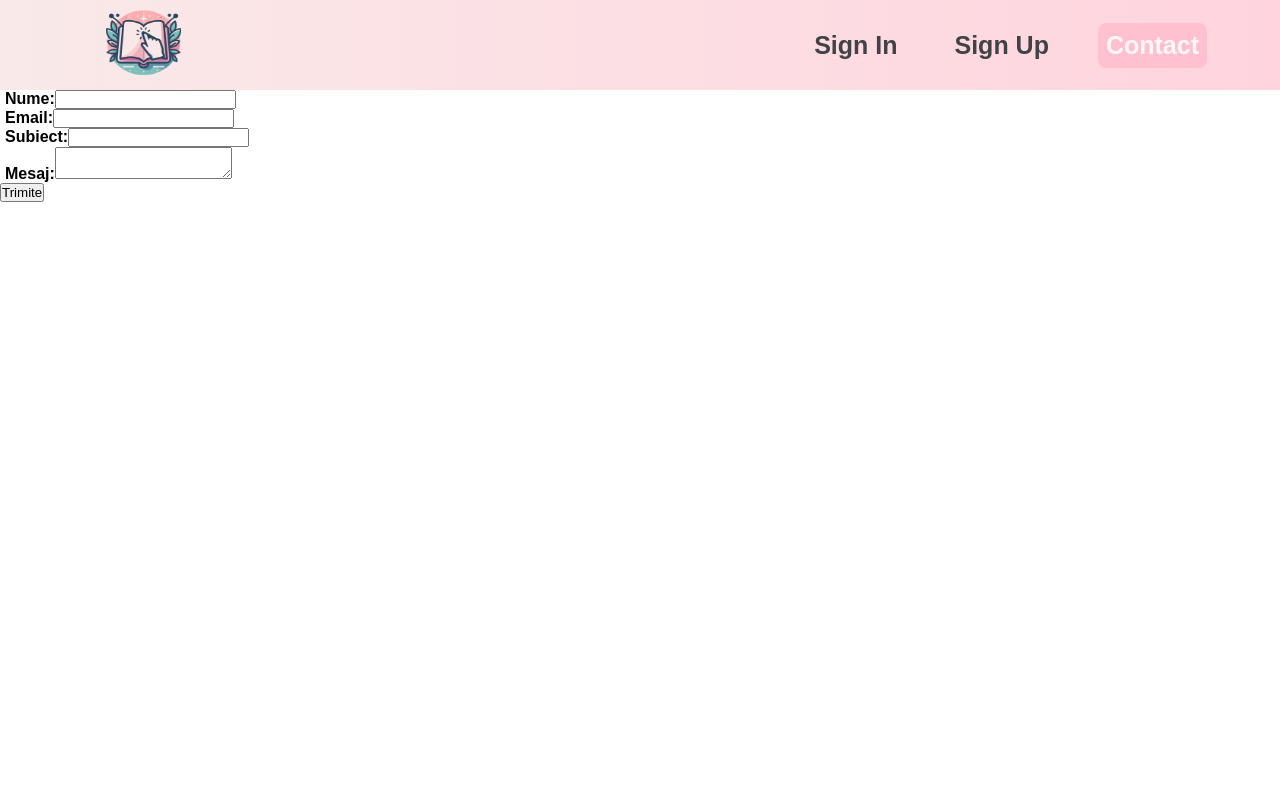
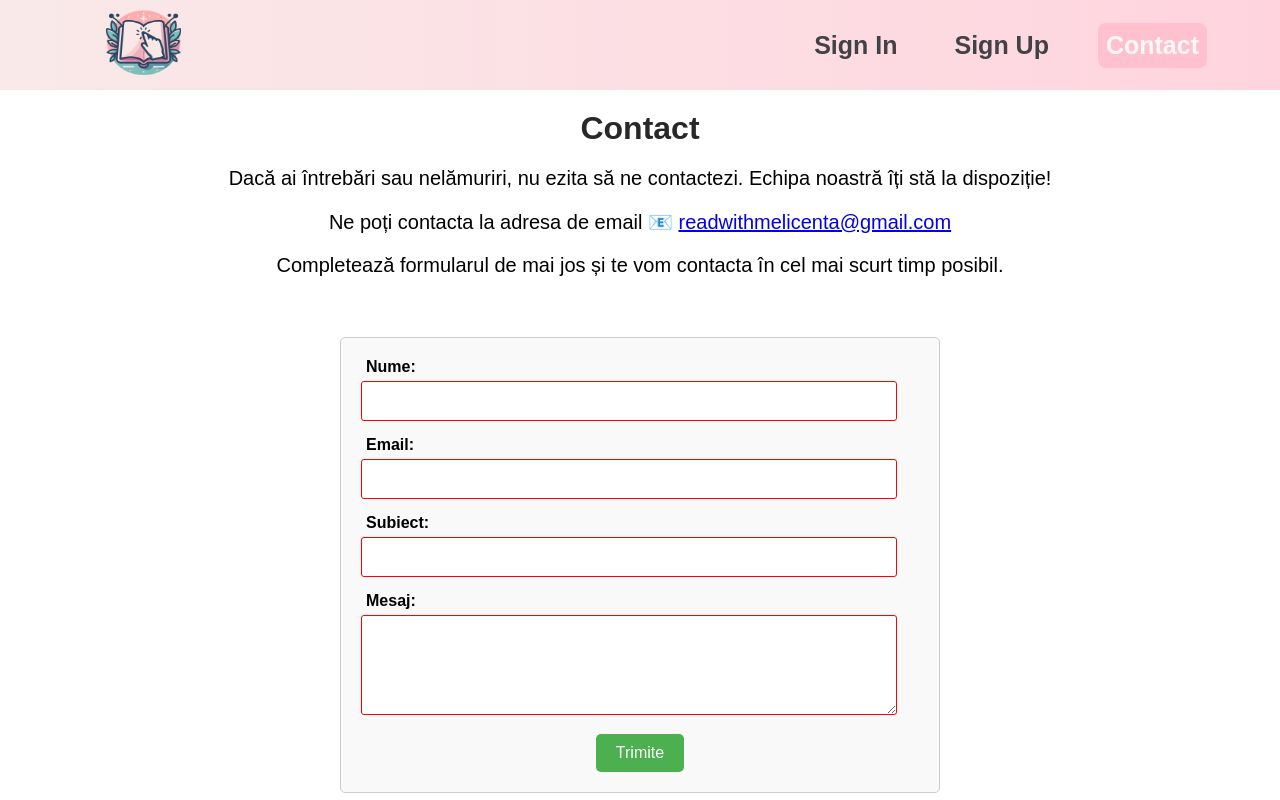
Before and after one commit to vaduvaalexandraa/licenta-try, a React (Vite) app in the folder front-end/: page /contact in a window 1280 px wide. Built offline with nearby package versions, Linux system fonts and the light colour scheme; no server answers; what chartjs-plugin-datalabels would draw is missing.

Commit message:
contact form updated

```diff
--- a/front-end/src/components/Borrow/BorrowList.jsx
+++ b/front-end/src/components/Borrow/BorrowList.jsx
@@ -98,8 +98,12 @@ function BorrowList({ idUser }) {
             //SALVARE REVIEW
             await axios.post('http://localhost:5000/reviews', reviewData);
 
+            // Set the new return date to the current date
+            const currentDate = new Date();
+            const newReturnDate = currentDate.toISOString(); // Format the date as needed
+
             //STATUS CARTE "RETURNED"
-            await axios.put(`http://localhost:5000/imprumuturi/status/${borrowToReturn.idImprumut}`, { status: 'returned' });
+            await axios.put(`http://localhost:5000/imprumuturi/status/${borrowToReturn.idImprumut}`, { status: 'returned', dataRestituire: newReturnDate });
 
             //MODIFICARE NR DE CARTI DISPONIBILE
             const bookResponse = await axios.get(`http://localhost:5000/carti/find/${borrowToReturn.id}`);
@@ -120,6 +124,7 @@ function BorrowList({ idUser }) {
             console.error('Error saving review or updating status:', error);
         }
     };
+
 
     const handleRatingClick = (value) => {
         console.log('Selected Rating:', value); // Log the selected rating value
--- /dev/null
+++ b/front-end/src/pages/Contact.css
@@ -0,0 +1,86 @@
+.contact-header{
+    margin: 0 auto;
+    text-align: center;
+    padding: 20px;
+    color: rgb(41, 40, 41);
+}
+
+.contact-text {
+    text-align: center;
+    margin-bottom: 20px;
+    font-size: 20px;
+  }
+
+
+.contact-form {
+    max-width: 600px;
+    margin: 0 auto;
+    margin-top: 60px;
+    padding: 20px;
+    border: 1px solid #ccc;
+    border-radius: 5px;
+    background-color: #f9f9f9;
+  }
+
+  /* Styling form elements */
+  .contact-form div {
+    margin-bottom: 15px;
+  }
+
+  .contact-form-label {
+    display: block;
+    font-weight: bold;
+    margin-bottom: 5px;
+  }
+
+  .contact-form-input,
+  .contact-form-textarea {
+    width: calc(100% - 22px); /* Account for padding */
+    padding: 10px;
+    border: 1px solid #ccc;
+    border-radius: 3px;
+    font-size: 16px;
+    box-sizing: border-box;
+  }
+
+  /* Styling textarea specifically */
+  .contact-form-textarea {
+    height: 100px;
+    resize: vertical; /* Allow vertical resizing */
+  }
+
+  /* Styling the submit button */
+  .send-contact-form-btn {
+    padding: 10px 20px;
+    border: none;
+    border-radius: 5px;
+    background-color: #4CAF50;
+    color: white;
+    font-size: 16px;
+    cursor: pointer;
+    display: block;
+    margin: 0 auto; /* Center the button */
+  }
+
+ .send-contact-form-btn:hover {
+    background-color: #45a049;
+  }
+
+  /* Conditional styling for input validation */
+  .contact-form-input:invalid,
+  .contact-form-textarea:invalid {
+    border-color: red;
+  }
+
+  .contact-form-input:valid,
+  .contact-form-textarea:valid {
+    border-color: green;
+  }
+
+  /* Success message styling */
+.success-message {
+    color: green;
+    font-size: 16px;
+    margin-bottom: 20px;
+    text-align: center;
+  }
--- a/front-end/src/pages/Contact.jsx
+++ b/front-end/src/pages/Contact.jsx
@@ -1,5 +1,6 @@
 import React, { useState } from 'react';
 import axios from 'axios';
+import './Contact.css';
 
 function Contact() {
   const [formData, setFormData] = useState({
@@ -9,46 +10,125 @@ function Contact() {
     message: ''
   });
 
+  const [errors, setErrors] = useState({
+    name: '',
+    email: '',
+    message: ''
+  });
+
+  const [successMessage, setSuccessMessage] = useState('');
+
+  const validateName = (name) => {
+    return name.length >= 3;
+  };
+
+  const validateEmail = (email) => {
+    const emailRegex = /^[^\s@]+@[^\s@]+\.[^\s@]+$/;
+    return emailRegex.test(email);
+  };
+
+  const validateMessage = (message) => {
+    return message.length > 10;
+  };
+
   const handleChange = (e) => {
     const { name, value } = e.target;
     setFormData({ ...formData, [name]: value });
+
+    if (name === 'name') {
+      setErrors({
+        ...errors,
+        name: validateName(value) ? '' : 'Numele trebuie să conțină cel puțin 3 caractere.'
+      });
+    }
+
+    if (name === 'email') {
+      setErrors({
+        ...errors,
+        email: validateEmail(value) ? '' : 'Email-ul nu este valid.'
+      });
+    }
+
+    if (name === 'message') {
+      setErrors({
+        ...errors,
+        message: validateMessage(value) ? '' : 'Mesajul trebuie să conțină mai mult de 10 caractere.'
+      });
+    }
   };
 
   const handleSubmit = async (e) => {
     e.preventDefault();
+
+    // Final validation before submission
+    const isNameValid = validateName(formData.name);
+    const isEmailValid = validateEmail(formData.email);
+    const isMessageValid = validateMessage(formData.message);
+
+    if (!isNameValid || !isEmailValid || !isMessageValid) {
+      setErrors({
+        name: isNameValid ? '' : 'Numele trebuie să conțină mai mult de 3 caractere.',
+        email: isEmailValid ? '' : 'Email-ul nu este valid.',
+        message: isMessageValid ? '' : 'Mesajul trebuie să conțină mai mult de 10 caractere.'
+      });
+      return;
+    }
+
     try {
       const response = await axios.post('http://localhost:5000/api/contact', formData);
       console.log('Email trimis cu succes:', response.data);
+
+      // Clear form fields
+      setFormData({
+        name: '',
+        email: '',
+        subject: '',
+        message: ''
+      });
+
+      // Display success message
+      setSuccessMessage('Email trimis cu succes!');
+      setTimeout(() => setSuccessMessage(''), 5000); // Hide message after 5 seconds
     } catch (error) {
       console.error('Eroare la trimiterea emailului:', error);
     }
   };
 
   return (
-    <form onSubmit={handleSubmit}>
     <div>
-        <label>Nume:</label>
-        <input
+      <h1 className='contact-header'>Contact</h1>
+      <p className='contact-text'>Dacă ai întrebări sau nelămuriri, nu ezita să ne contactezi. Echipa noastră îți stă la dispoziție!</p>
+      <p className='contact-text'>
+        Ne poți contacta la adresa de email 📧 <a href='mailto:readwithmelicenta@gmail.com'>readwithmelicenta@gmail.com</a>
+      </p>
+      <p className='contact-text'>Completează formularul de mai jos și te vom contacta în cel mai scurt timp posibil.</p>
+      {successMessage && <p className='success-message'>{successMessage}</p>}
+      <form className='contact-form' onSubmit={handleSubmit}>
+        <div>
+          <label className='contact-form-label'>Nume:</label>
+          <input className='contact-form-input'
             type="text"
             name="name"
             value={formData.name}
             onChange={handleChange}
             required
           />
+          {errors.name && <span className='error'>{errors.name}</span>}
         </div>
         <div>
-        <label>Email:</label>
-        <input
+          <label className='contact-form-label'>Email:</label>
+          <input className='contact-form-input'
             type="email"
             name="email"
             value={formData.email}
             onChange={handleChange}
             required
           />
+          {errors.email && <span className='error'>{errors.email}</span>}
         </div>
         <div>
-        <label>Subiect:</label>
-        <input
+          <label className='contact-form-label'>Subiect:</label>
+          <input className='contact-form-input'
             type="text"
             name="subject"
             value={formData.subject}
@@ -57,16 +137,18 @@ function Contact() {
           />
         </div>
         <div>
-        <label>Mesaj:</label>
-        <textarea
+          <label className='contact-form-label'>Mesaj:</label>
+          <textarea className='contact-form-textarea'
             name="message"
             value={formData.message}
             onChange={handleChange}
             required
           ></textarea>
+          {errors.message && <span className='error'>{errors.message}</span>}
         </div>
-      <button type="submit">Trimite</button>
+        <button className='send-contact-form-btn' type="submit">Trimite</button>
       </form>
+    </div>
   );
 }
 
```
Also changed, not shown: 2 other files (tests, documents, lock files or other folders). Lines whose indentation alone changed are shown as unchanged.
